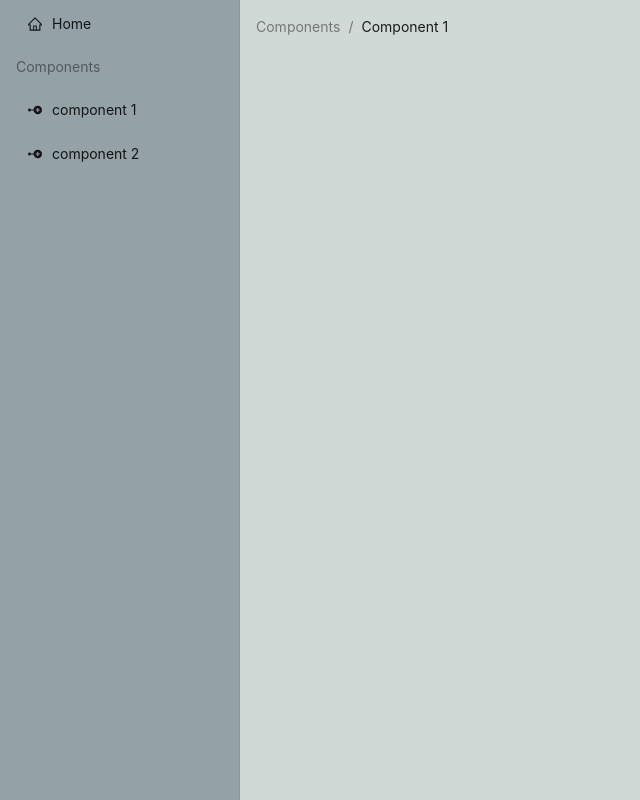
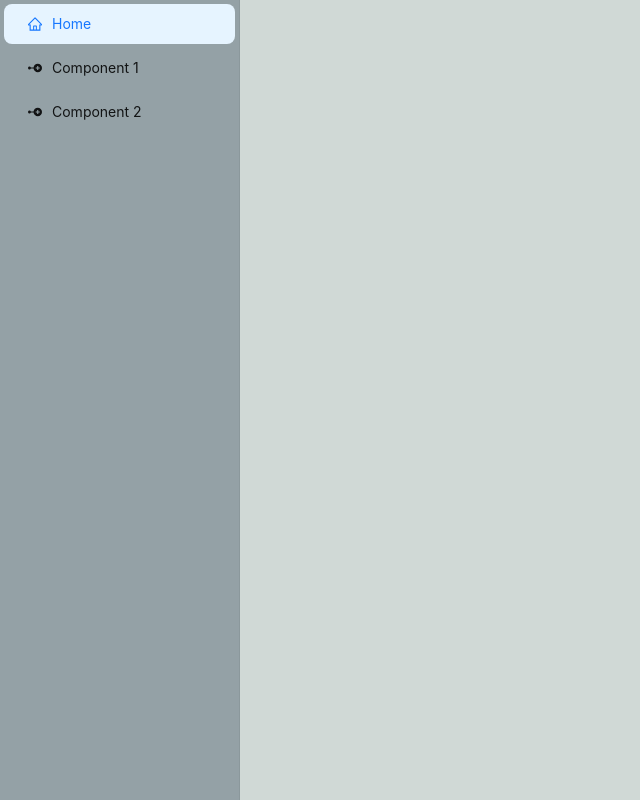
Before and after one commit to bournecreative/react-ui-kit, a React (Create React App) app: page / in a window 1280 px wide. Shown: the whole page, without its empty margins (0-640 px from the left). Built offline with nearby package versions, Linux system fonts and the light colour scheme.

Commit message:
set up react router and configure antd layout and menu component to work with starter routes

```diff
--- a/src/index.tsx
+++ b/src/index.tsx
@@ -1,12 +1,32 @@
+import 'antd/dist/reset.css'
+import '../src/css/index.css'
 import React from 'react'
 import ReactDOM from 'react-dom/client'
-import App from './App'
-import 'antd/dist/reset.css'
-import '../src/css/index.css'
+import { createBrowserRouter, RouterProvider } from 'react-router-dom'
+import Root from './routes/root'
+import ErrorPage from './pages/Error'
+
+const router = createBrowserRouter([
+  {
+    path: '/',
+    element: <Root />,
+    errorElement: <ErrorPage />,
+    children: [
+      {
+        path: '/contacts/1',
+        element: <div>test</div>,
+      },
+      {
+        path: '/contacts/2',
+        element: <div>test 2</div>,
+      },
+    ],
+  },
+])
 
 const root = ReactDOM.createRoot(document.getElementById('root') as HTMLElement)
 root.render(
   <React.StrictMode>
-    <App />
+    <RouterProvider router={router} />
   </React.StrictMode>,
 )
--- /dev/null
+++ b/src/pages/Error.tsx
@@ -0,0 +1,19 @@
+import { useRouteError } from 'react-router-dom'
+
+export default function ErrorPage() {
+  const error: unknown = useRouteError()
+  console.error(error)
+
+  return (
+    <div id='error-page'>
+      <h1>Oops!</h1>
+      <p>Sorry, an unexpected error has occurred.</p>
+      <p>
+        <i>
+          {(error as Error)?.message ||
+            (error as { statusText?: string })?.statusText}
+        </i>
+      </p>
+    </div>
+  )
+}
--- /dev/null
+++ b/src/routes/root.jsx
@@ -0,0 +1,70 @@
+import { Outlet, Link } from 'react-router-dom'
+import { createUseStyles } from 'react-jss'
+import { Layout, Menu } from 'antd'
+import Icon, { HomeOutlined, SubnodeOutlined } from '@ant-design/icons'
+
+const useStyles = createUseStyles({
+  container: {
+    height: '100%',
+  },
+  sideBar: {
+    background: '#94A1A6',
+    height: '100%',
+  },
+  content: {
+    backgroundColor: '#D0D9D6',
+    padding: '1rem',
+  },
+})
+
+const Root = () => {
+  const styles = useStyles()
+  const { Sider, Content } = Layout
+  return (
+    <>
+      <Layout className={styles.container}>
+        <Sider
+          breakpoint='md'
+          collapsedWidth='0'
+          onBreakpoint={(broken) => {
+            console.log(broken)
+          }}
+          onCollapse={(collapsed, type) => {
+            console.log(collapsed, type)
+          }}
+          width={240}
+        >
+          <Menu
+            className={styles.sideBar}
+            mode='inline'
+            defaultSelectedKeys={['1']}
+          >
+            <Menu.Item key='1'>
+              <Link to={`/`}>
+                <Icon component={HomeOutlined} />
+                <span>Home</span>
+              </Link>
+            </Menu.Item>
+            <Menu.Item key='2'>
+              <Link to={`/contacts/1`}>
+                <Icon component={SubnodeOutlined} />
+                <span>Component 1</span>
+              </Link>
+            </Menu.Item>
+            <Menu.Item key='3'>
+              <Link to={`/contacts/2`}>
+                <Icon component={SubnodeOutlined} />
+                <span>Component 2</span>
+              </Link>
+            </Menu.Item>
+          </Menu>
+        </Sider>
+        <Content className={styles.content}>
+          <Outlet />
+        </Content>
+      </Layout>
+    </>
+  )
+}
+
+export default Root
```
